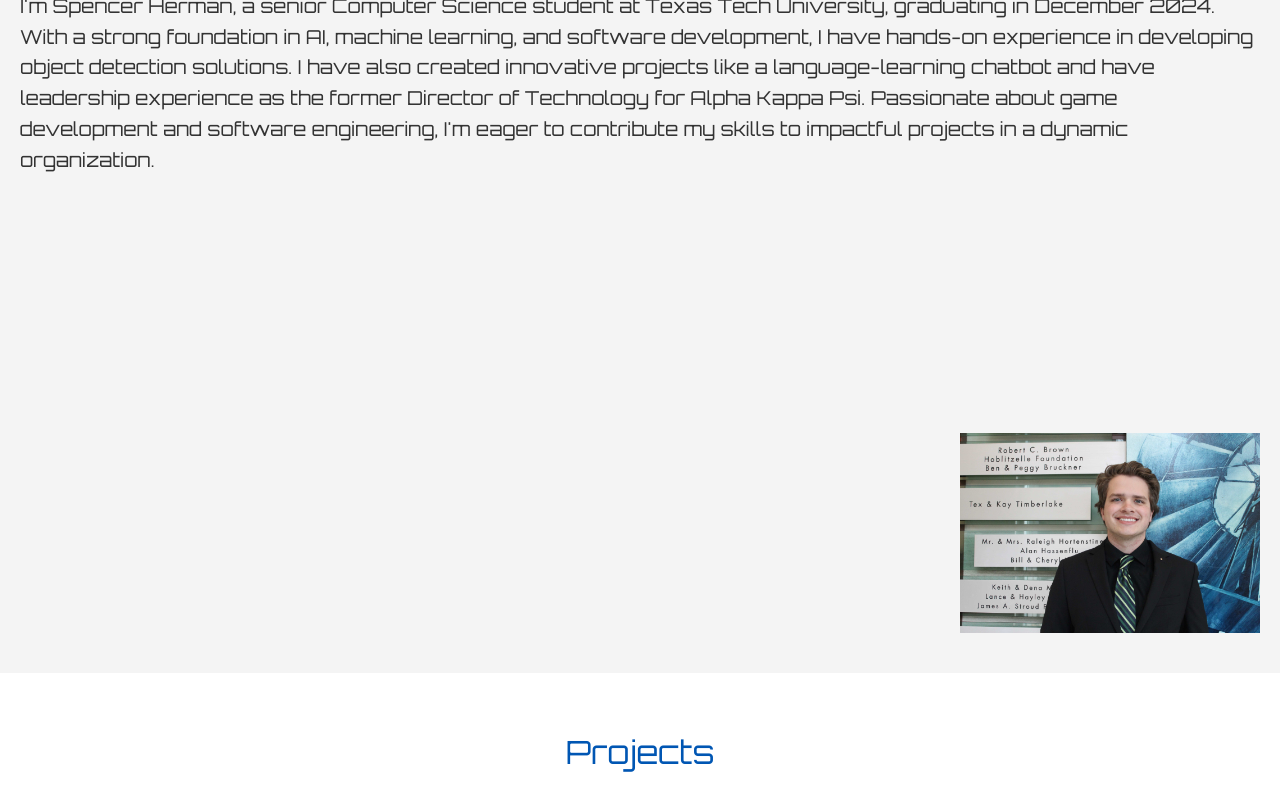
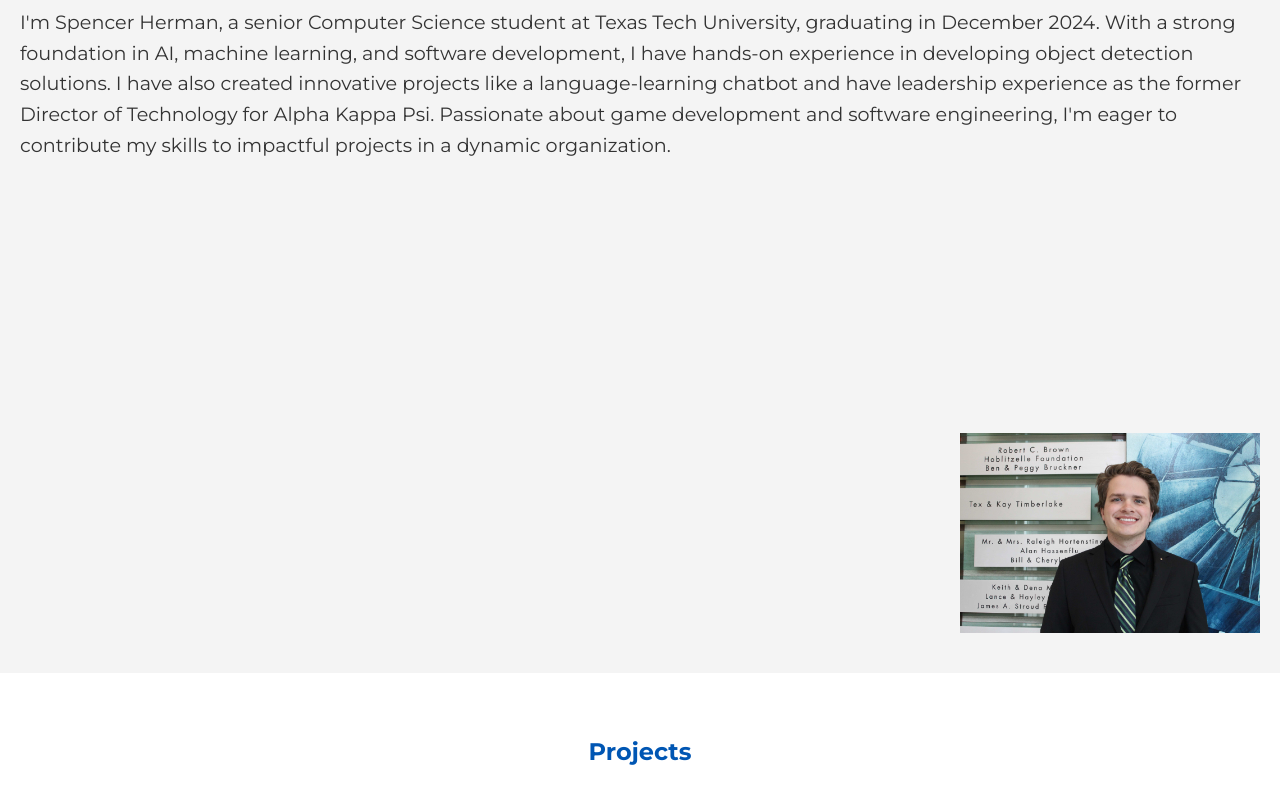
Before and after one commit to spencer-herman/spencer-herman-portfolio, a plain HTML site: page index.html in a window 1280 px wide. Shown: the part 127-922 px from the top of the page. Drawn offline with nearby package versions, Linux system fonts and the light colour scheme.

Commit message:
second commit

```diff
--- a/index.html
+++ b/index.html
@@ -4,8 +4,7 @@
         <meta charset="utf-8">
         <meta  name="viewport" content="width=device-width, initial-scale=1.0">
         <title>Spencer Herman Portfolio</title>
-        <link href="https://stackpath.bootstrapcdn.com/bootstrap/4.5.2/css/bootstrap.min.css" rel="stylesheet">
-        <link href="https://fonts.googleapis.com/css2?family=Orbitron:wght@400;700&display=swap" rel="stylesheet">
+        <link href="https://fonts.googleapis.com/css2?family=Montserrat:wght@400;700&display=swap" rel="stylesheet">
         <link rel="stylesheet" href="styles.css">
     </head>
     <body>
--- a/styles.css
+++ b/styles.css
@@ -7,7 +7,7 @@
 
 /* General Styles */
 body {
-    font-family: 'Orbitron', sans-serif;
+    font-family: 'Montserrat', sans-serif;
     line-height: 1.6;
     color: #333;
 }
```
